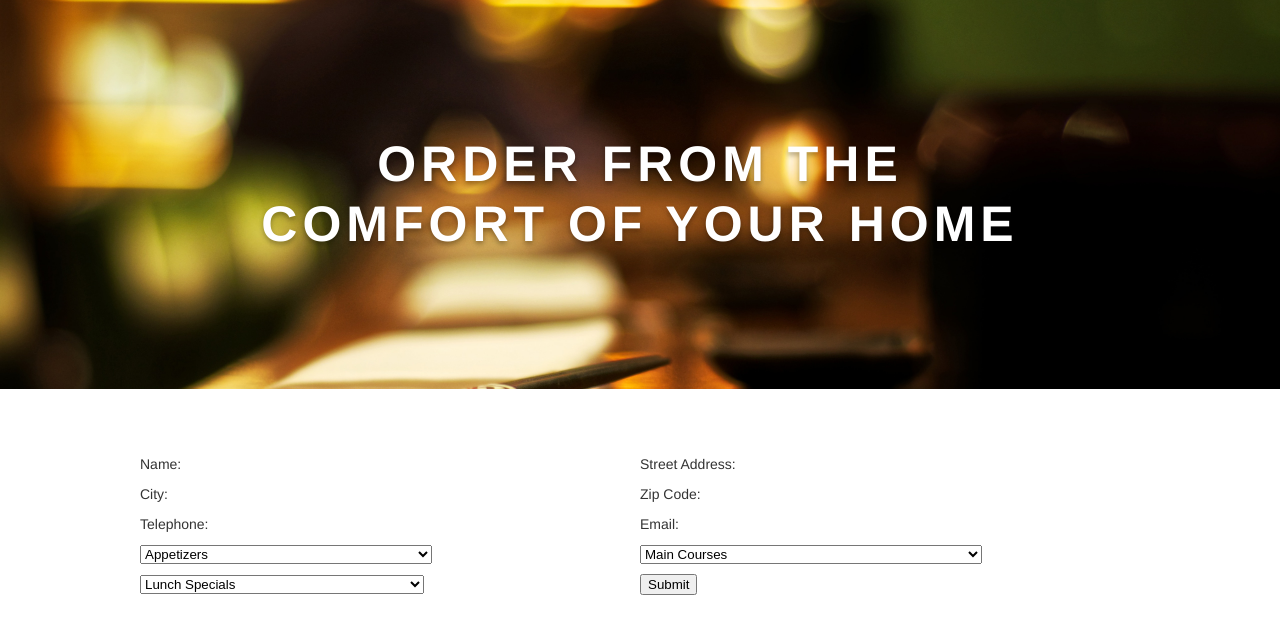
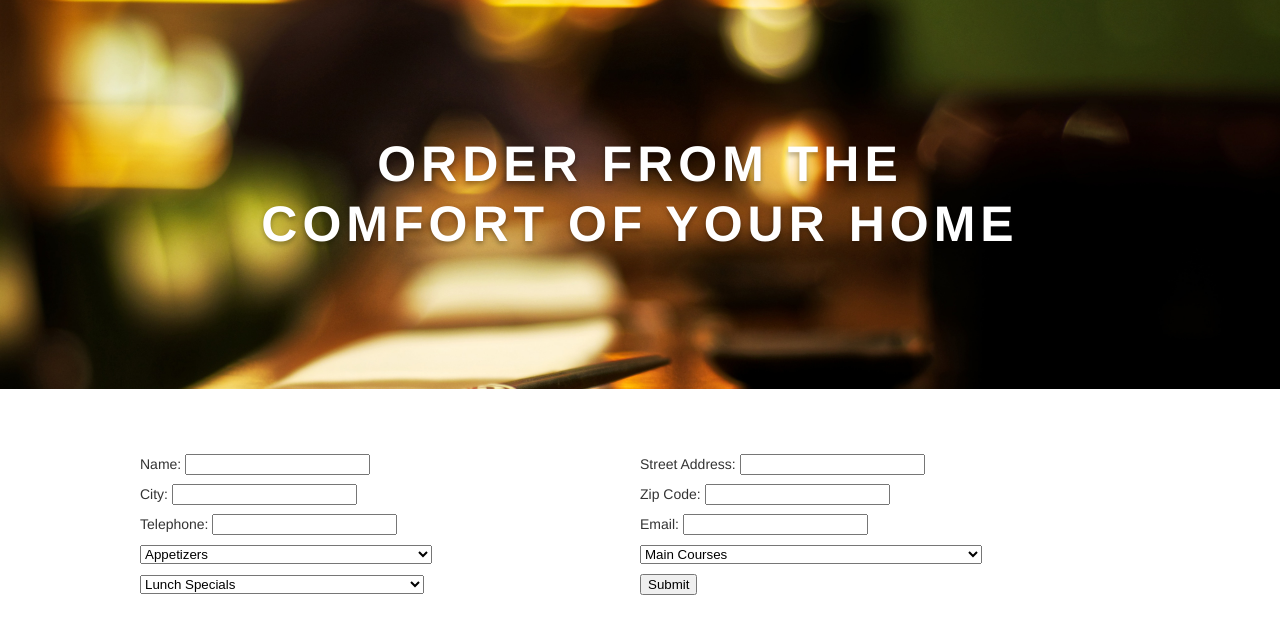
Before and after one commit to ohhelloserena/conniescookhouse, a PHP site: page /restaurant/listing.php in a window 1280 px wide. Shown: the part 101-735 px from the top of the page. Run offline with PHP 8.4, Linux system fonts and the light colour scheme; data comes from the database, SQL or seed files in the repository; data that the repository does not hold is empty.

Commit message:
Update style.css

```diff
--- a/style.css
+++ b/style.css
@@ -1,4 +1,4 @@
-body, div, h1, h2, h3, h4, h5, h6, p, ul, ol, li, dl, dt, dd, img, form, fieldset, input, textarea, blockquote {
+body, div, h1, h2, h3, h4, h5, h6, p, ul, ol, li, dl, dt, dd, img, form, fieldset, textarea, blockquote {
 	margin: 0; padding: 0; border: 0;
 }
 
```
